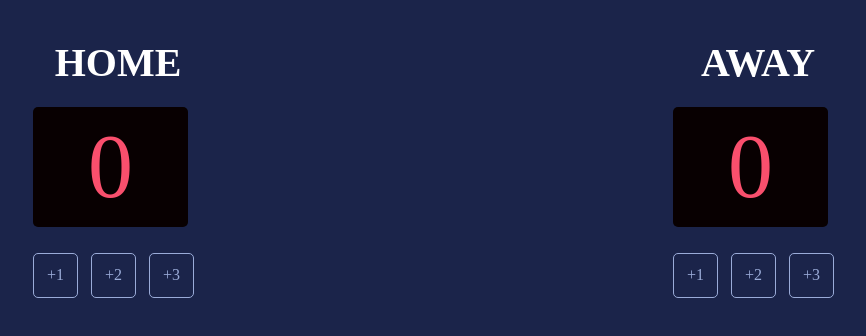
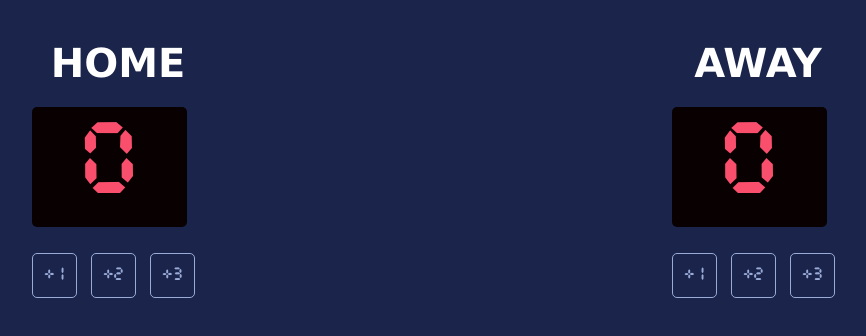
Before and after one commit to magepl/basketball-scoreboard, a plain HTML site: page index.html in a window 1280 px wide. Shown: the whole page, without its empty margins (202-1068 px from the left). Drawn offline with nearby package versions, Linux system fonts and the light colour scheme.

Commit message:
updated fonts on titles and scores

```diff
--- a/index.css
+++ b/index.css
@@ -1,6 +1,12 @@
+@font-face {
+  font-family: 'Cursed Timer';
+  src: url(CursedTimerUlil-Aznm.ttf);
+}
+
 body {
   margin: 0;
   background-color: #1b244a;
+  font-family: Verdana, Geneva, Tahoma, sans-serif;
 }
 
 h3 {
@@ -15,6 +21,7 @@ h3 {
 }
 
 .score {
+  font-family: 'Cursed Timer';
   background: #080001;
   border-radius: 5px;
   height: 120px;
@@ -28,6 +35,7 @@ h3 {
 }
 
 button {
+  font-family: 'Cursed Timer';
   margin-right: 9px;
   height: 45px;
   width: 45px;
```
